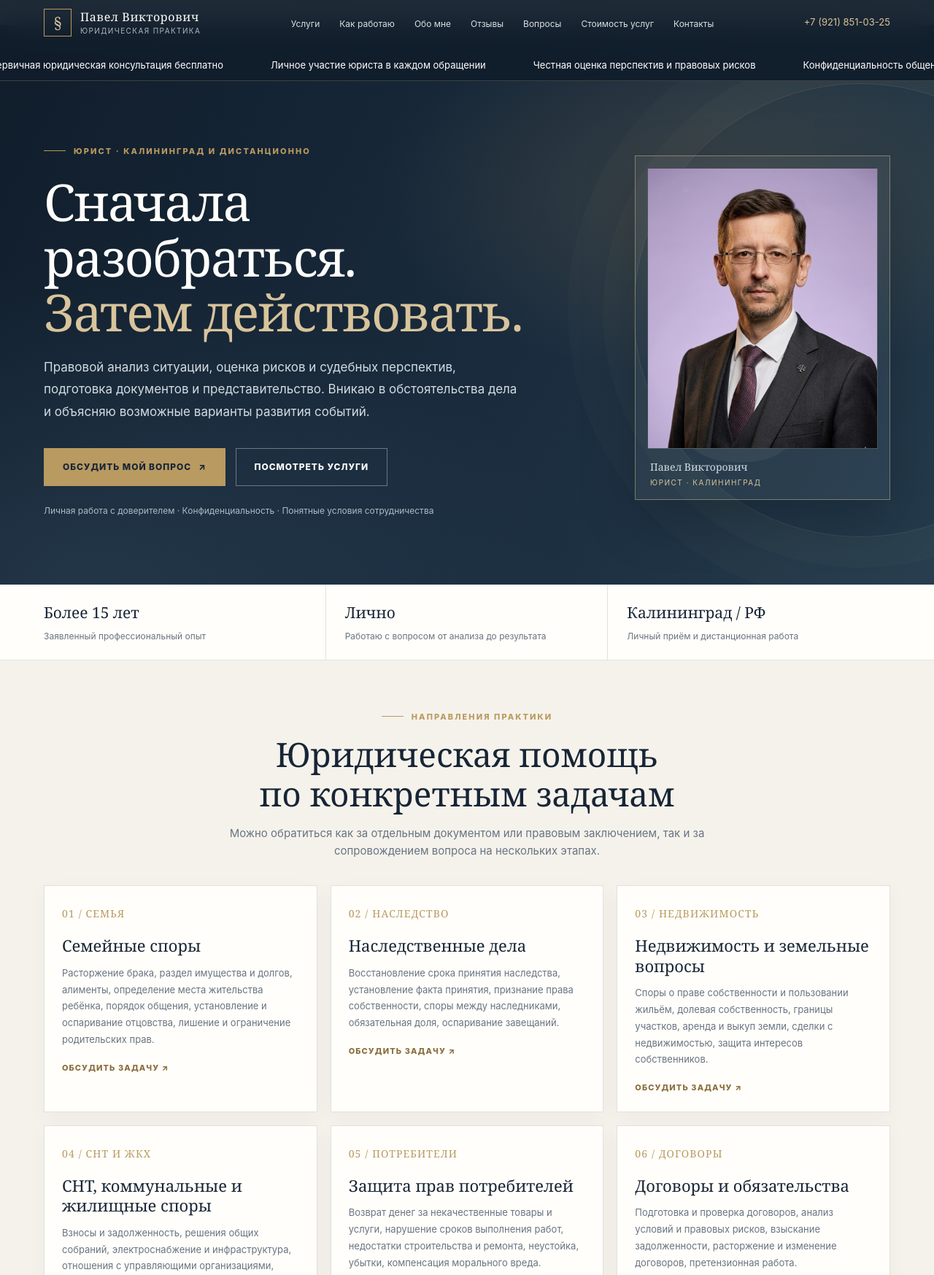
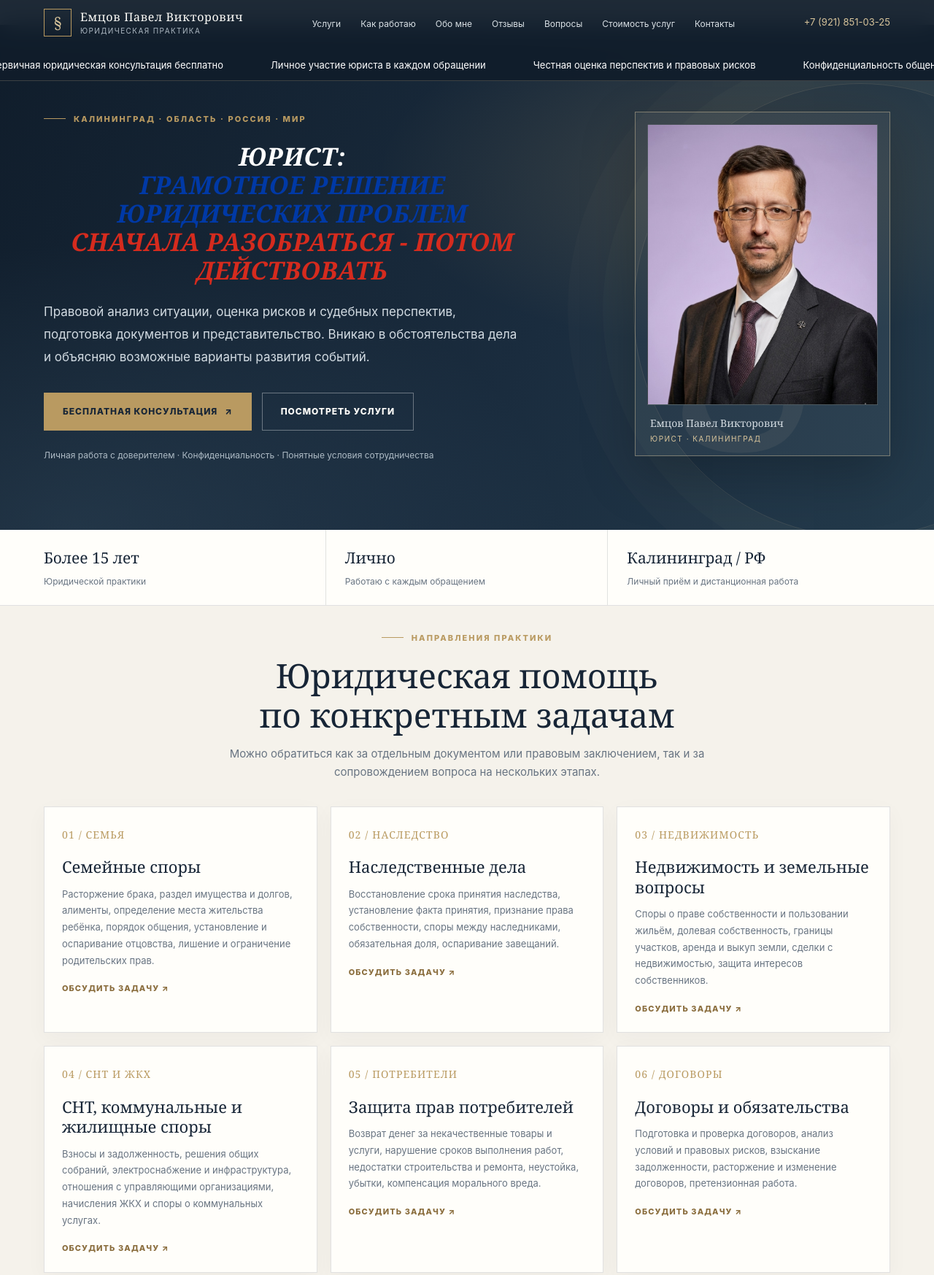
Before and after one commit to emtsov39/emtsov39.github.io, a plain HTML site: page index.html in a window 1280 px wide. Shown: the part 7-1754 px from the top of the page at 73% size. Drawn offline with nearby package versions, Linux system fonts and the light colour scheme.

Commit message:
Add files via upload

```diff
--- a/index.html
+++ b/index.html
@@ -2,6 +2,9 @@
 <html lang="ru">
 <link rel="stylesheet"
 href="https://unpkg.com/leaflet@1.9.4/dist/leaflet.css">
+  <link rel="preconnect" href="https://fonts.googleapis.com">
+<link rel="preconnect" href="https://fonts.gstatic.com" crossorigin>
+<link href="https://fonts.googleapis.com/css2?family=Great+Vibes&display=swap" rel="stylesheet">
   <head>
   <meta charset="UTF-8">
     <link rel="icon" type="image/png" href="/favicon.png">
@@ -69,7 +72,7 @@ href="https://unpkg.com/leaflet@1.9.4/dist/leaflet.css">
         radial-gradient(ellipse at 78% 30%, rgba(185,154,97,.20), transparent 34%),
         radial-gradient(ellipse at 8% 100%, rgba(72,103,126,.26), transparent 40%),
         linear-gradient(118deg, #101d2b 0%, #1a2c3e 58%, #243b4c 100%);
-      padding: 154px 0 92px;
+      padding: 110px 0 92px;
     }
     .hero::before {
       content: ""; position: absolute; width: 620px; height: 620px; right: -210px; top: 80px;
@@ -123,7 +126,10 @@ href="https://unpkg.com/leaflet@1.9.4/dist/leaflet.css">
     .section-head { max-width: 720px; margin: 0 auto 34px; text-align: center; }
     .section-head h2 { font-family: Georgia, serif; font-weight: 400; font-size: clamp(32px, 4vw, 46px); line-height: 1.18; margin: 15px 0; }
     .section-head p { color: var(--muted); font-size: 15px; }
-    .services-section { background: var(--paper); }
+    .services-section {
+    background: var(--paper);
+    padding-top: 25px;
+}
     .services-grid { display: grid; grid-template-columns: repeat(3, 1fr); gap: 18px; }
     .service {
       position: relative; min-height: 225px; padding: 24px 24px 21px;
@@ -385,7 +391,7 @@ href="https://unpkg.com/leaflet@1.9.4/dist/leaflet.css">
         border-bottom: 1px solid rgba(216,196,155,.25);
       }
       .nav-links.open { display: flex; }
-      .hero { padding: 122px 0 62px; }
+      .hero { padding: 100px 0 62px; }
       .hero-grid { grid-template-columns: 1fr; }
       .hero-card { justify-self: start; width: min(100%, 300px); min-height: auto; }
       .portrait { height: 310px; }
@@ -531,7 +537,22 @@ href="https://unpkg.com/leaflet@1.9.4/dist/leaflet.css">
         animation: none;
     }
 }
+/* Уменьшение расстояния между услугами и порядком работы */
+.services-section {
+    padding-bottom: 25px;
+}
 
+.approach {
+    padding-top: 25px;
+}
+/* Уменьшение расстояния между принципами работы и отзывами */
+.about-section {
+    padding-bottom: 25px;
+}
+
+.reviews-section {
+    padding-top: 25px;
+}
   </style>
 </head>
 <body>
@@ -541,7 +562,7 @@ href="https://unpkg.com/leaflet@1.9.4/dist/leaflet.css">
   <nav class="nav wrap" aria-label="Главная навигация">
     <a class="brand" href="#top">
       <span class="brand-mark">§</span>
-      <span class="brand-text"><strong>Павел Викторович</strong><small>Юридическая практика</small></span>
+      <span class="brand-text"><strong>Емцов Павел Викторович</strong><small>Юридическая практика</small></span>
     </a>
     <button class="menu-toggle" type="button" aria-label="Открыть меню" aria-expanded="false">☰</button>
     <ul class="nav-links">
@@ -610,34 +631,44 @@ href="https://unpkg.com/leaflet@1.9.4/dist/leaflet.css">
     </div>
   </div>
 
-  <main id="top">
+
+<main id="top">
     <header class="hero">
       <div class="wrap hero-grid">
         <div>
-          <span class="eyebrow">Юрист · Калининград и дистанционно</span>
-          <h1>Сначала разобраться.<br><span>Затем действовать.</span></h1>
+          <span class="eyebrow">Калининград · Область · Россия · Мир </span>
+
+
+<h1 style="font-family: 'Cormorant Garamond', Georgia, serif; font-size: clamp(24px, 3vw, 34px); line-height: 1.15; text-align: center; font-style: italic; font-weight: 600; letter-spacing: 0.3px;">
+  <span style="display:block; color:#ffffff;">ЮРИСТ:</span>
+  <span style="display:block; color:#0039A6;">ГРАМОТНОЕ РЕШЕНИЕ ЮРИДИЧЕСКИХ ПРОБЛЕМ</span>
+  <span style="display:block; color:#D52B1E;">СНАЧАЛА РАЗОБРАТЬСЯ - ПОТОМ ДЕЙСТВОВАТЬ</span>
+</h1>
+
+
           <p class="hero-lead">Правовой анализ ситуации, оценка рисков и судебных перспектив, подготовка документов и представительство. Вникаю в обстоятельства дела и объясняю возможные варианты развития событий.</p>
           <div class="hero-actions">
-            <a class="btn" href="#contacts">Обсудить мой вопрос <span>↗</span></a>
+            <a class="btn" href="#contacts">Бесплатная консультация <span>↗</span></a>
             <a class="btn btn-outline" href="#services">Посмотреть услуги</a>
           </div>
           <p class="hero-note">Личная работа с доверителем · Конфиденциальность · Понятные условия сотрудничества</p>
         </div>
         <div class="hero-card">
-          <!-- Положите фотографию рядом с index.html и назовите её photo.jpg. Если фото нет, блок можно удалить. -->
-          <img class="portrait" src="photo.jpg" alt="Фотография юриста Павла Викторовича" onerror="this.style.display='none'">
-          <div class="portrait-caption">Павел Викторович <span>Юрист · Калининград</span></div>
+          <img class="portrait" src="photo.jpg" alt="Фотография юриста Емцова Павла Викторовича" onerror="this.style.display='none'">
+          <div class="portrait-caption">Емцов Павел Викторович <span>Юрист · Калининград</span></div>
         </div>
       </div>
     </header>
 
     <div class="facts">
       <div class="wrap facts-grid">
-        <div class="fact"><strong>Более 15 лет</strong><span>Заявленный профессиональный опыт</span></div>
-        <div class="fact"><strong>Лично</strong><span>Работаю с вопросом от анализа до результата</span></div>
+        <div class="fact"><strong>Более 15 лет</strong><span>Юридической практики</span></div>
+        <div class="fact"><strong>Лично</strong><span>Работаю с каждым обращением</span></div>
         <div class="fact"><strong>Калининград / РФ</strong><span>Личный приём и дистанционная работа</span></div>
       </div>
     </div>
+
+
 
     <section class="services-section" id="services">
       <div class="wrap">
@@ -730,7 +761,7 @@ href="https://unpkg.com/leaflet@1.9.4/dist/leaflet.css">
         <div class="about-copy">
           <span class="eyebrow">О специалисте</span>
           <h2>Личная ответственность за каждое поручение</h2>
-          <p>Меня зовут Павел Викторович. Я практикующий юрист в Калининграде. В работе для меня важны точность, последовательность и честный разговор о перспективах.</p>
+          <p>Меня зовут Емцов Павел Викторович. Я практикующий юрист в Калининграде. В работе для меня важны точность, последовательность и честный разговор о перспективах.</p>
           <p>Не предлагаю универсальных решений до изучения ситуации. Сначала разбираюсь в документах и фактах, затем объясняю возможные правовые механизмы и предлагаю план действий.</p>
           <p>Работаю с частными лицами и организациями. Возможны разовые консультации, подготовка отдельных документов, правовая экспертиза и комплексное сопровождение.</p>
           <div class="principles">
@@ -974,7 +1005,7 @@ document.addEventListener("DOMContentLoaded", function () {
 
   <footer>
     <div class="wrap footer-inner">
-      <span>© <span id="year">2026</span> Павел Викторович · Юридическая практика</span>
+      <span>© <span id="year">2026</span> Емцов Павел Викторович · Юридическая практика</span>
       <span>Информация на сайте носит общий характер и не является юридическим заключением по конкретному делу.</span>
     </div>
   </footer>
```
